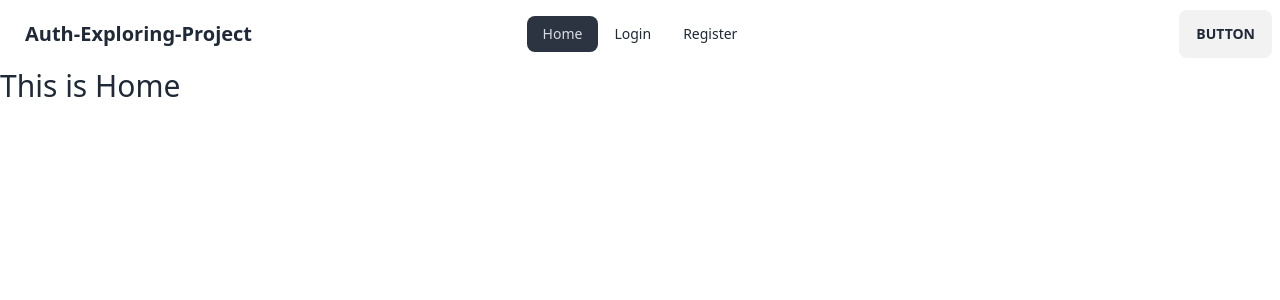
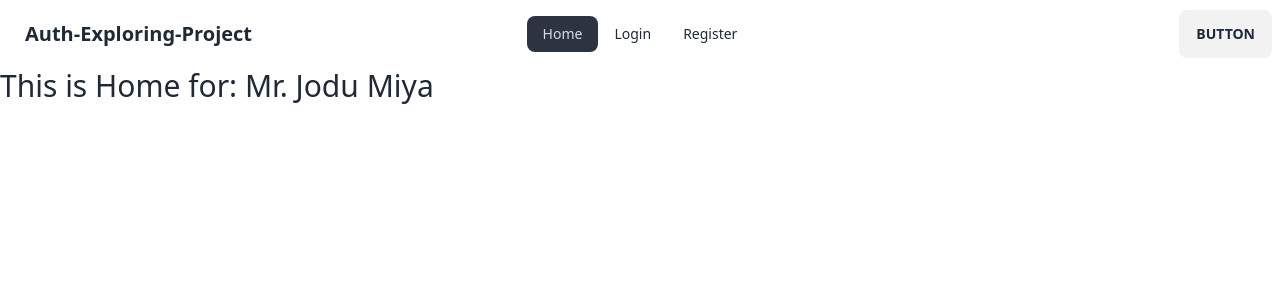
Before and after one commit to SiamIslamSagor/auth-exploring-project, a React (Vite) app: page / in a window 1280 px wide. Shown: the top 300 px of the page. Built offline with nearby package versions, Linux system fonts and the light colour scheme.

Commit message:
create context to acces any wher anything

```diff
--- a/package.json
+++ b/package.json
@@ -13,6 +13,7 @@
     "firebase": "^10.4.0",
     "localforage": "^1.10.0",
     "match-sorter": "^6.3.1",
+    "prop-types": "^15.8.1",
     "react": "^18.2.0",
     "react-dom": "^18.2.0",
     "react-router-dom": "^6.16.0",
--- a/src/components/Home.jsx
+++ b/src/components/Home.jsx
@@ -1,7 +1,12 @@
+import { useContext } from "react";
+import { AuthContext } from "../providers/AuthProvider";
+
 const Home = () => {
+  const data = useContext(AuthContext);
+  console.log(data);
   return (
     <div>
-      <h2 className="text-3xl">This is Home</h2>
+      <h2 className="text-3xl">This is Home for: {data.name}</h2>
     </div>
   );
 };
--- a/src/main.jsx
+++ b/src/main.jsx
@@ -6,6 +6,7 @@ import Root from "./components/Root";
 import Home from "./components/Home";
 import Login from "./components/Login";
 import Register from "./components/Register";
+import AuthProvider from "./providers/AuthProvider";
 
 const router = createBrowserRouter([
   {
@@ -30,6 +31,8 @@ const router = createBrowserRouter([
 
 ReactDOM.createRoot(document.getElementById("root")).render(
   <React.StrictMode>
-    <RouterProvider router={router} />
+    <AuthProvider>
+      <RouterProvider router={router} />
+    </AuthProvider>
   </React.StrictMode>
 );
--- /dev/null
+++ b/src/providers/AuthProvider.jsx
@@ -0,0 +1,25 @@
+import { createContext } from "react";
+import PropTypes from "prop-types";
+
+//
+export const AuthContext = createContext(null);
+
+const AuthProvider = ({ children }) => {
+  const authInfo = { name: "Mr. Jodu Miya" };
+  return (
+    <AuthContext.Provider value={authInfo}>{children}</AuthContext.Provider>
+  );
+};
+
+AuthProvider.propTypes = {
+  children: PropTypes.node,
+};
+
+export default AuthProvider;
+
+/**
+ * 1. create context and export it
+ * 2. set provider with value
+ * 3. use the auth provider in the main.jsx file
+ * 4. access children in the auth provider component as children and use it in the middle of the provider
+ */
```
Also changed, not shown: 1 other file (tests, documents, lock files or other folders).
